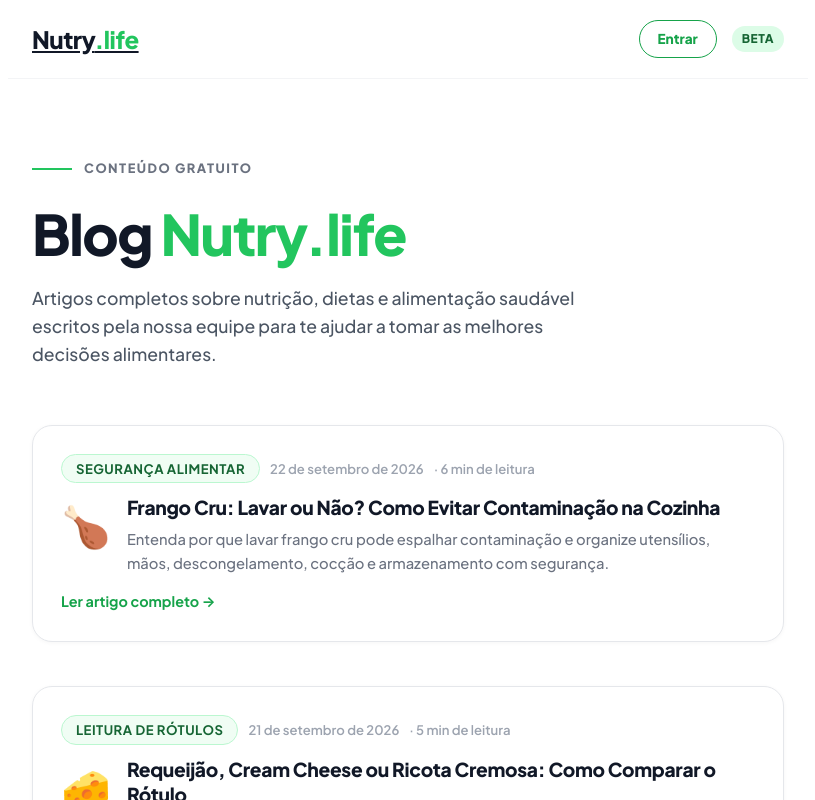
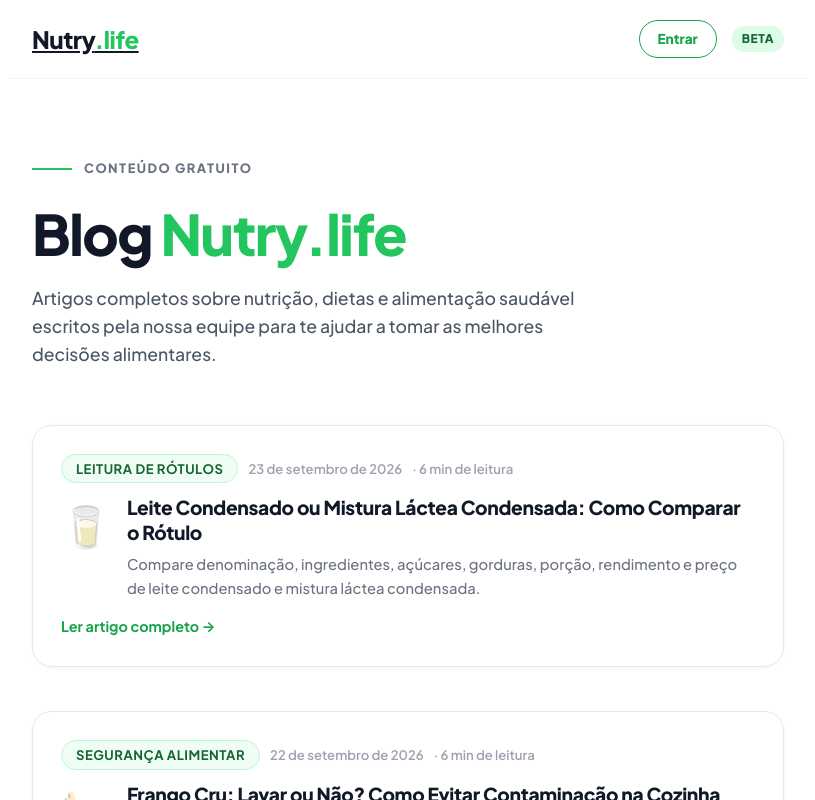
Before and after one commit to elevanceseguros/Nutri, a Next.js app: page /blog in a window 1280 px wide. Shown: the top 800 px of the page, without its empty margins (232-1047 px from the left). Built offline with nearby package versions, Linux system fonts and the light colour scheme.

Commit message:
Adiciona card do artigo de 23 de setembro

```diff
--- a/src/app/blog/page.tsx
+++ b/src/app/blog/page.tsx
@@ -14,6 +14,15 @@ export const metadata: Metadata = {
 };
 
 const posts = [
+  {
+    "slug": "leite-condensado-mistura-lactea-comparar-rotulo",
+    "titulo": "Leite Condensado ou Mistura Láctea Condensada: Como Comparar o Rótulo",
+    "descricao": "Compare denominação, ingredientes, açúcares, gorduras, porção, rendimento e preço de leite condensado e mistura láctea condensada.",
+    "data": "23 de setembro de 2026",
+    "tempo": "6 min de leitura",
+    "tag": "Leitura de rótulos",
+    "emoji": "🥛"
+  },
   {
     "slug": "frango-cru-lavar-ou-nao-seguranca-cozinha",
     "titulo": "Frango Cru: Lavar ou Não? Como Evitar Contaminação na Cozinha",
```
